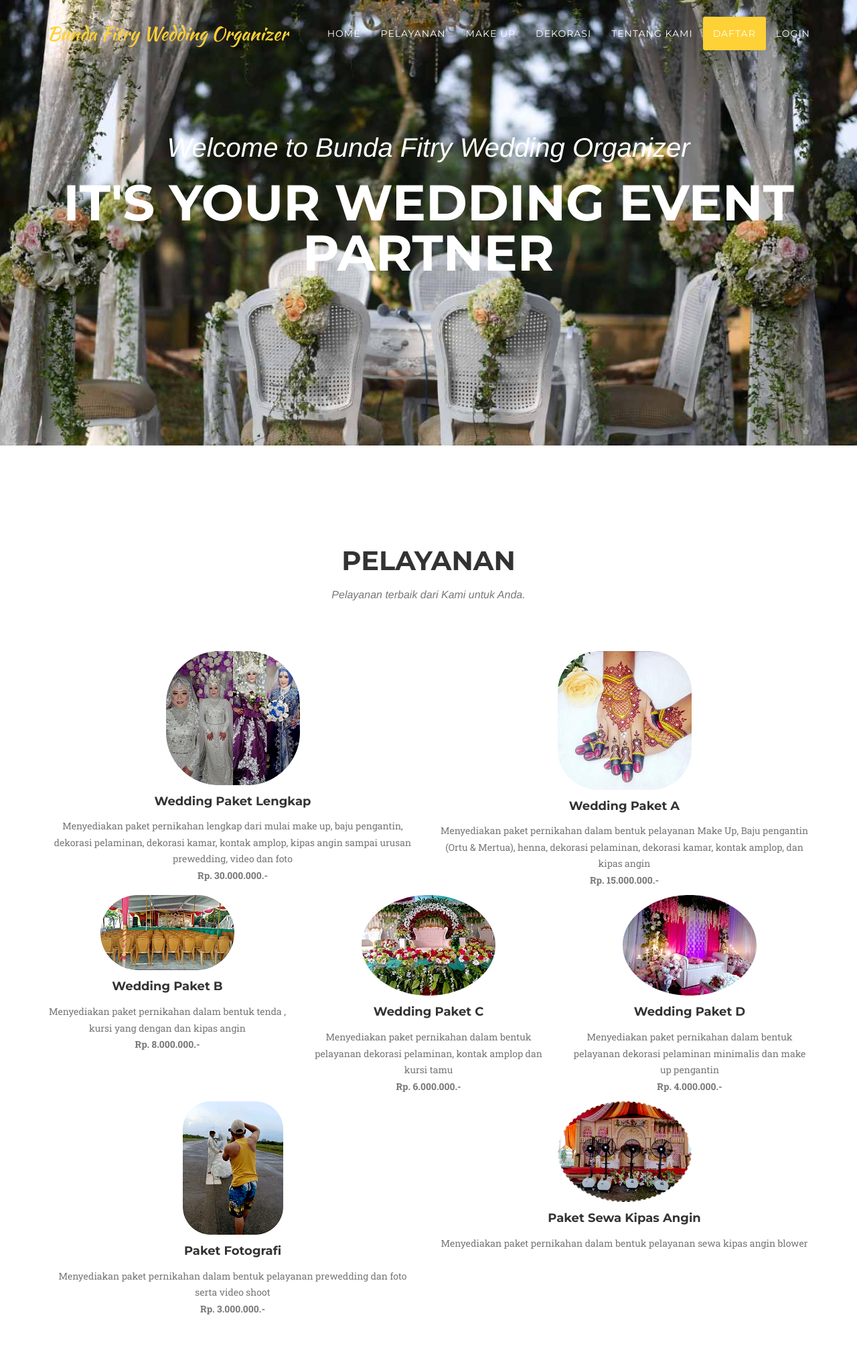
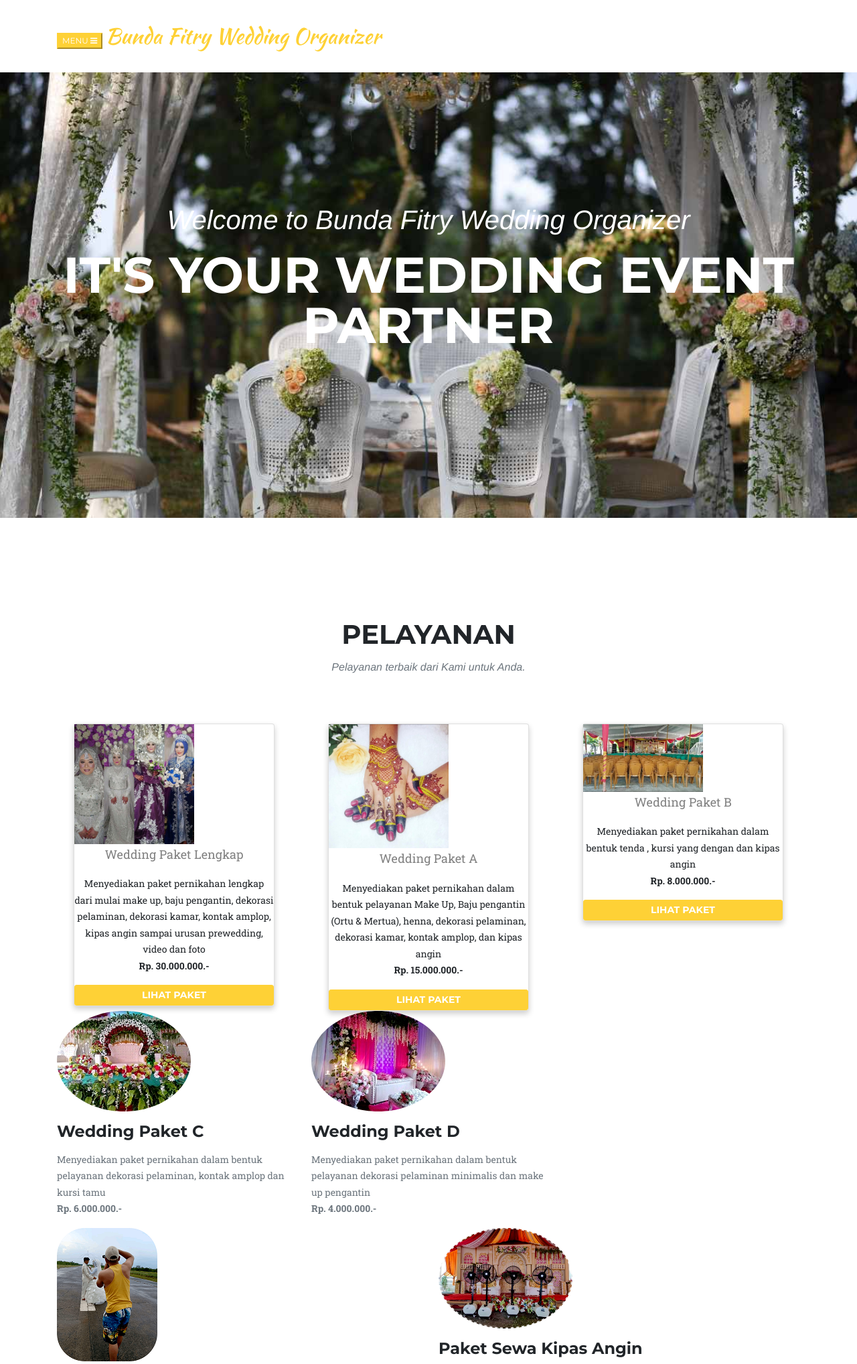
Before and after one commit to 0xNN/weddingorganizer, a CodeIgniter app: page /weddingorganizer/index.php/home/index in a window 1280 px wide. Shown: the top 2036 px of the page at 67% size. Run offline with CodeIgniter, Linux system fonts and the light colour scheme; data that the repository does not hold is empty; some libraries are stand-ins or nearby versions; some web fonts are replaced.

Commit message:
add desain paket

```diff
--- a/application/controllers/pelanggan/Daftar.php
+++ b/application/controllers/pelanggan/Daftar.php
@@ -8,6 +8,7 @@
         $this->form_validation->set_rules('no_telp','No Telp','required|numeric|is_unique[pelanggan.no_telp]');
         $this->form_validation->set_rules('alamat','Alamat','required');
         $this->form_validation->set_rules('email','Email','required|is_unique[pelanggan.email]');
+        $this->form_validation->set_rules('password','Password','required');
     }
 
     public function store()
@@ -15,7 +16,7 @@
         $this->validation();
 
         // generate password
-        $password = rand(111,999);
+        $password = $this->input->post('password');
 
         if ($this->form_validation->run() == FALSE) {
             $error = $this->form_validation->error_array();
@@ -27,7 +28,7 @@
                 'no_telp' => $this->input->post('no_telp'),
                 'alamat' => $this->input->post('alamat'),
                 'email' => $this->input->post('email'),
-                'password' => $password
+                'password' => $password,
             );
 
             // INSERT INTO DATABASE
--- a/application/views/home.php
+++ b/application/views/home.php
@@ -21,6 +21,24 @@
     <link href='https://fonts.googleapis.com/css?family=Droid+Serif:400,700,400italic,700italic' rel='stylesheet' type='text/css'>
     <link href='https://fonts.googleapis.com/css?family=Roboto+Slab:400,100,300,700' rel='stylesheet' type='text/css'>
 
+    <style>
+        .card {
+        box-shadow: 0 4px 8px 0 rgba(0, 0, 0, 0.2);
+        max-width: 300px;
+        margin: auto;
+        text-align: center;
+        }
+
+        .title {
+        color: grey;
+        font-size: 18px;
+        }
+
+        button:hover, a:hover {
+        opacity: 0.7;
+        }
+
+    </style>
     <!-- Theme CSS -->
     <link href="assets/css/style.css" rel="stylesheet">
 
@@ -29,7 +47,7 @@
 <body id="page-top" class="index">
 
     <!-- Navigation -->
-    <nav id="mainNav" class="navbar navbar-default navbar-custom navbar-fixed-top">
+    <nav id="mainNav" class="navbar navbar-info navbar-custom navbar-fixed-top">
         <div class="container">
             <!-- Brand and toggle get grouped for better mobile display -->
             <div class="navbar-header page-scroll">
@@ -45,7 +63,7 @@
                     <li class="hidden">
                         <a href="#page-top"></a>
                     </li>
-                     <li>
+                    <li>
                         <a href="<?= base_url() . 'home'; ?>">Home</a>
                     </li>
 
@@ -95,43 +113,33 @@
                 </div>
             </div>
             <div class="row text-center">
-                <div class="col-md-6">
-                        <span>
-                        <p>
-                        <img src="<?php echo base_url(); ?>assets/images/oke7.png">
-                      <!--   <span class="fa-stack fa-4x">
-                            <i class="fa fa-circle fa-stack-2x text-primary"></i>
-                            <i class="fa fa-venus-mars fa-stack-1x fa-inverse"></i> -->
-                        </span>
-                        </p>
-                    <h4 class="service-heading">Wedding Paket Lengkap</h4>
-                    <p class="text-muted">Menyediakan paket pernikahan lengkap dari mulai make up, baju pengantin, dekorasi pelaminan, dekorasi kamar, kontak amplop, kipas angin sampai urusan prewedding, video dan foto  </br><b> Rp. 30.000.000.-</b></p>
+                <div class="col-md-4 col-sm-12">
+                    <div class="card">
+                        <div></div>
+                        <img src="<?php echo base_url(); ?>assets/images/oke7_1.jpg" width="60%" height="60%">
+                        <p class="title">Wedding Paket Lengkap</p>
+                        <p>Menyediakan paket pernikahan lengkap dari mulai make up, baju pengantin, dekorasi pelaminan, dekorasi kamar, kontak amplop, kipas angin sampai urusan prewedding, video dan foto  </br><b> Rp. 30.000.000.-</b></p>
+                        <button class="btn btn-primary btn-block btn-sm">Lihat Paket</button>
+                    </div>
                 </div>
-                <div class="col-md-6">
-                        <span>
-                        <p>
-                        <img src="<?php echo base_url(); ?>assets/images/oke2.png">
-                       <!--  <span class="fa-stack fa-4x">
-                             <i class="fa fa-circle fa-stack-2x text-primary"></i>
-                            <i class="fa fa-diamond fa-stack-1x fa-inverse"></i>
-                        </span> -->
-                         </span>
-                         </p>
-                    <h4 class="service-heading">Wedding Paket A</h4>
-                    <p class="text-muted">Menyediakan paket pernikahan dalam bentuk pelayanan Make Up, Baju pengantin (Ortu & Mertua), henna, dekorasi pelaminan, dekorasi kamar, kontak amplop, dan kipas angin </br><b> Rp. 15.000.000.-</b></p>
+                <div class="col-md-4 col-sm-12">
+                    <div class="card">
+                        <img src="<?php echo base_url(); ?>assets/images/oke2_1.jpg" width="60%" height="70%">
+                        <p class="title">Wedding Paket A</p>
+                        <p>Menyediakan paket pernikahan dalam bentuk pelayanan Make Up, Baju pengantin (Ortu & Mertua), henna, dekorasi pelaminan, dekorasi kamar, kontak amplop, dan kipas angin </br><b> Rp. 15.000.000.-</b></p>
+                        <button class="btn btn-primary btn-block btn-sm">Lihat Paket</button>
+                    </div>
                 </div>
-                <div class="col-md-4">
-                    <span>
-                        <p>
-                        <img src="<?php echo base_url(); ?>assets/images/oke1.png">
-                        <!-- <span class="fa-stack fa-4x">
-                        <i class="fa fa-circle fa-stack-2x text-primary"></i>
-                            <i class="fa fa-angellist fa-stack-1x fa-inverse"></i> -->
-                        </span>
-                        </p>
-                    <h4 class="service-heading">Wedding Paket B</h4>
-                    <p class="text-muted">Menyediakan paket pernikahan dalam bentuk tenda , kursi yang dengan dan kipas angin </br><b> Rp. 8.000.000.-</b></p>
-                </div> </br>
+                <div class="col-md-4 col-sm-12">
+                    <div class="card">
+                        <img src="<?php echo base_url(); ?>assets/images/oke1_1.jpg" width="60%" height="90%">
+                        <p class="title">Wedding Paket B</p>
+                        <p>Menyediakan paket pernikahan dalam bentuk tenda , kursi yang dengan dan kipas angin </br><b> Rp. 8.000.000.-</b></p>
+                        <button class="btn btn-primary btn-block btn-sm">Lihat Paket</button>
+                    </div>
+                </div>
+            </div>
+            <div class="row">
                 <div class="col-md-4">
                     <span>
                         <p>
@@ -156,14 +164,6 @@
                     <h4 class="service-heading">Wedding Paket D</h4>
                     <p class="text-muted">Menyediakan paket pernikahan dalam bentuk pelayanan dekorasi pelaminan minimalis dan make up pengantin</br><b> Rp. 4.000.000.-</b></p>
                 </div>
-                <!-- <div class="col-md-4">
-                    <span class="fa-stack fa-4x">
-                        <i class="fa fa-circle fa-stack-2x text-primary"></i>
-                        <i class="fa fa-cutlery fa-stack-1x fa-inverse"></i>
-                    </span>
-                    <h4 class="service-heading">Catering</h4>
-                    <p class="text-muted">Berikan menu sajian yang terbaik untuk tamu Anda dari chef terbaik kami</p>
-                </div> -->
                 <div class="col-md-6">
                     <span>
                     <p>
@@ -187,23 +187,7 @@
                     <h4 class="service-heading">Paket Sewa Kipas Angin</h4>
                     <p class="text-muted">Menyediakan paket pernikahan dalam bentuk pelayanan sewa kipas angin blower </br><b></b></p>
                 </div>
-                <!-- <div class="col-md-3">
-                    <span class="fa-stack fa-4x">
-                        <i class="fa fa-circle fa-stack-2x text-primary"></i>
-                        <i class="fa fa-female fa-stack-1x fa-inverse"></i>
-                    </span>
-                    <h4 class="service-heading">Rias</h4>
-                    <p class="text-muted">Menjadi raja & ratu di acara Anda dengan dandanan terbaik dari penata rias terbaik Kami</p>
-                </div>
-                <div class="col-md-3">
-                    <span class="fa-stack fa-4x">
-                        <i class="fa fa-circle fa-stack-2x text-primary"></i>
-                        <i class="fa fa-diamond fa-stack-1x fa-inverse"></i>
-                    </span>
-                    <h4 class="service-heading">Dekorasi</h4>
-                    <p class="text-muted">Jadikan acara Anda meriah dengan dekorasi yang indah</p>
-                </div>
-            </div> -->
+            </div>
         </div>
     </section>
 
@@ -321,6 +305,10 @@
                                     <input type="text" name="alamat" class="form-control" placeholder="Alamat *" value="<?php echo set_value('nama',isset($pelanggan->nama) ? $pelanggan->nama : ''); ?>" required>
                                     <p class="help-block text-danger"><?php echo $this->session->flashdata('alamat'); ?></p>
                                 </div>
+                                <div class="form-group">
+                                    <input type="password" name="password" class="form-control" placeholder="Password *" value="" required>
+                                    <p class="help-block text-danger"><?php echo $this->session->flashdata('password'); ?></p>
+                                </div>
                             </div>
                             <div class="clearfix"></div>
                             <div class="col-lg-12 text-center">
--- a/application/views/pelanggan/dashboard.php
+++ b/application/views/pelanggan/dashboard.php
@@ -22,7 +22,7 @@
                     </div>
                     <div class="panel-body">
                         <ul class="list-unstyled">
-                            <li><strong>Username</strong> : Gunakan email Anda</li>
+                            <li><strong>Username</strong> : <?= $this->session->userdata('email') ?></li>
                             <li><strong>Password</strong> : <?= $this->session->userdata('password') ?></li>
                         </ul>
                     </div>
```
Also changed, not shown: assets/images/oke1_1.jpg (added), assets/images/oke2_1.jpg (added), assets/images/oke7_1.jpg (added).
